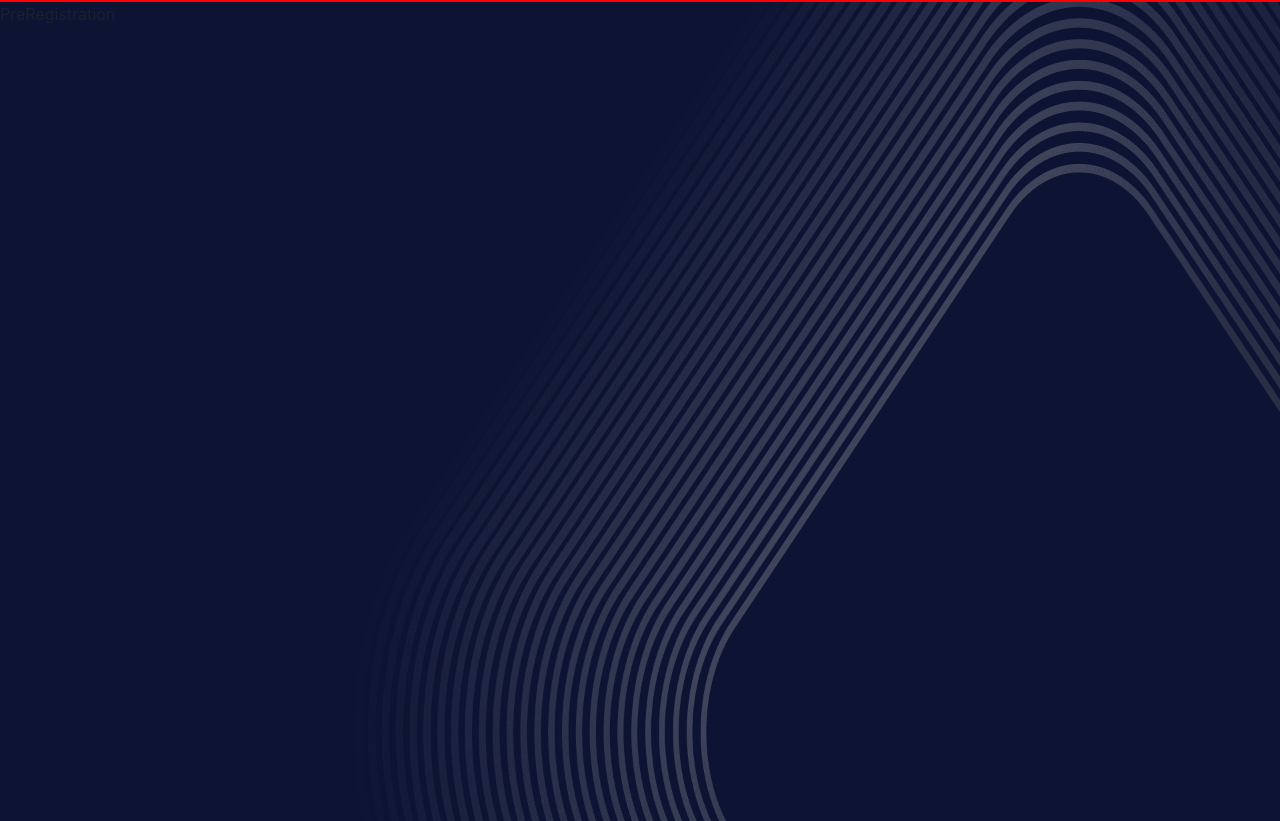
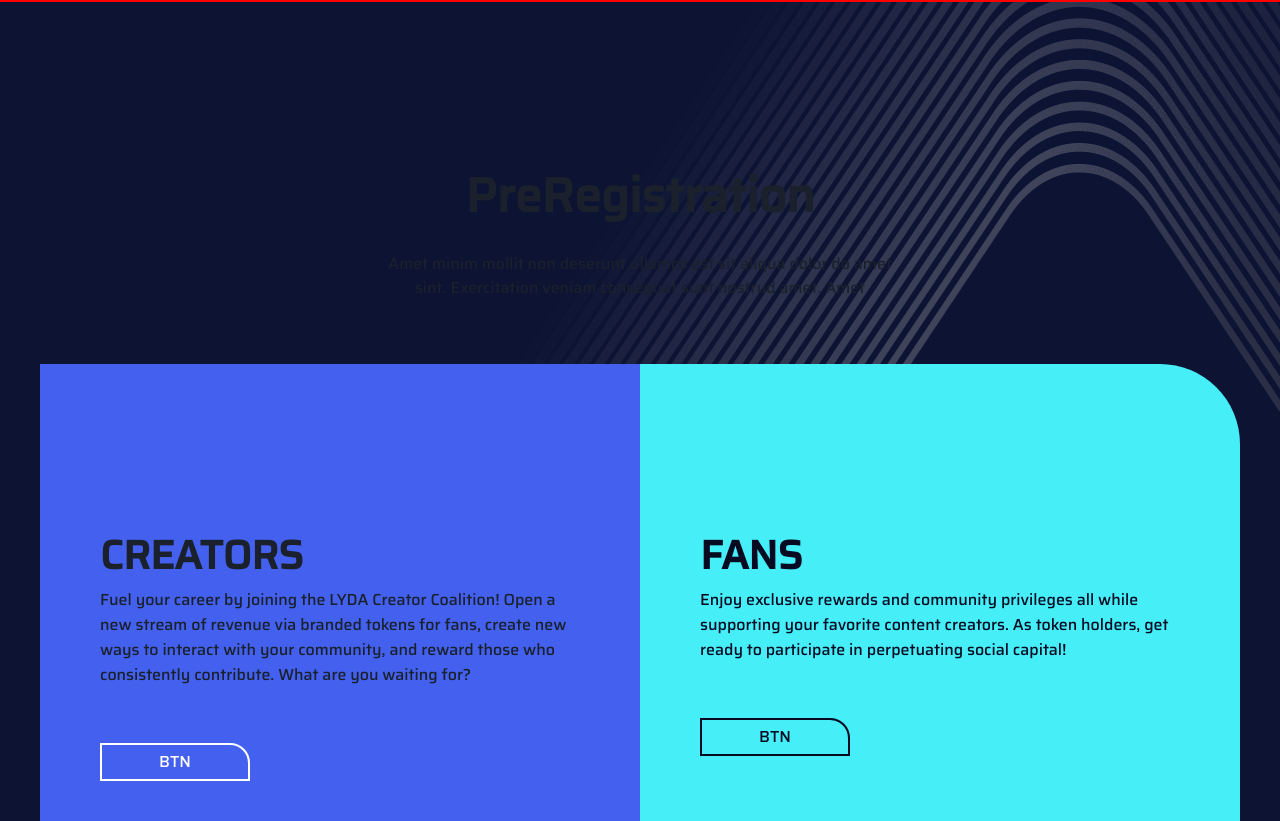
Before and after one commit to LYDA-Official/LYDA_Homepage, a React (Create React App) app: page / in a window 1280 px wide. Shown: the part 1819-2640 px from the top of the page. Built offline with nearby package versions, Linux system fonts and the light colour scheme.

Commit message:
pre registration layout finished

```diff
--- a/src/common/BasicButton.tsx
+++ b/src/common/BasicButton.tsx
@@ -13,17 +13,28 @@ type BasicButtonPtop = {
   link?: string;
   color: string;
   mr?: string;
+  border?: string;
 };
 
 export const BasicButton = (prop: BasicButtonPtop) => {
-  const { text, w, h, isDisabled, fontSize, func, style, bg, link, color, mr } = prop;
+  const {
+    text,
+    w,
+    h,
+    isDisabled,
+    fontSize,
+    func,
+    style,
+    bg,
+    link,
+    color,
+    mr,
+    border,
+  } = prop;
 
   if (link) {
-
     return (
-      <a   style={{textDecoration: 'none'}} href={link}
-
-      download="">
+      <a style={{ textDecoration: "none" }} href={link} download="">
         <Button
           _hover={{ cursor: "pointer" }}
           onClick={func}
@@ -34,7 +45,7 @@ export const BasicButton = (prop: BasicButtonPtop) => {
           bg={bg}
           mr={mr}
           borderRadius={0}
-
+          border={border}
           borderTopRightRadius={"20px"}
           fontWeight={500}
           color={color}
@@ -59,7 +70,7 @@ export const BasicButton = (prop: BasicButtonPtop) => {
       borderTopRightRadius={"20px"}
       fontWeight={500}
       color={color}
-
+      border={border}
     >
       {text}
     </Button>
--- a/src/layouts/PreRegistration.tsx
+++ b/src/layouts/PreRegistration.tsx
@@ -1,10 +1,117 @@
 import { Flex, Text } from "@chakra-ui/react";
 import React from "react";
 import bg from "../assets/bg.png";
+import theme from "../theme/index";
+import { BasicButton } from "../common/BasicButton";
 export const PreRegistration = () => {
   return (
-    <Flex bg={"blue.400"} backgroundImage={bg} backgroundSize={'100% 1022px'}  h={"1022px"}>
-      <Text w={"100vw"}>PreRegistration</Text>
+    <Flex
+      bg={"blue.400"}
+      backgroundImage={bg}
+      backgroundSize={"100% 1022px"}
+      h={"1022px"}
+      justifyContent={"center"}
+      px={"auto"}
+      flexDir={"column"}
+      alignItems={"center"}
+    >
+      <Flex
+        alignItems={"center"}
+        justifyContent={"center"}
+        w={"100%"}
+        fontFamily={theme.fonts.main}
+        fontStyle={"normal"}
+        flexDir={"column"}
+        mb={"64px"}
+      >
+        {" "}
+        <Text fontWeight={600} fontSize={"48px"} mb={"20px"}>
+          PreRegistration
+        </Text>
+        <Text
+          fontSize={"16px"}
+          fontWeight={400}
+          w={"539px"}
+          textAlign={"center"}
+        >
+          Amet minim mollit non deserunt ullamco est sit aliqua dolor do amet
+          sint. Exercitation veniam consequat sunt nostrud amet. Amet
+        </Text>
+      </Flex>
+      <Flex w={"100%"} justifyContent={"center"} fontFamily={theme.fonts.main}>
+        <Flex
+          flexDir={"column"}
+          h={"502px"}
+          w={"600px"}
+          pt={"160px"}
+          px={"60px"}
+          _hover={{
+            background:
+              "linear-gradient(134.5deg, #55C2FF -23.18%, #4361EE 94.24%)",
+            boxShadow: "0px 16px 56px rgba(19, 90, 95, 0.75)",
+          }}
+          bg={"purple.0"}
+        >
+          <Text
+            fontWeight={600}
+            fontSize={"40px"}
+            fontStyle={"normal"}
+            lineHeight={"63px"}
+          >
+            CREATORS
+          </Text>
+          <Text
+            fontWeight={400}
+            fontSize={"16px"}
+            fontStyle={"normal"}
+            lineHeight={"25px"}
+            mb={'56px'}
+          >
+            Fuel your career by joining the LYDA Creator Coalition! Open a new
+            stream of revenue via branded tokens for fans, create new ways to
+            interact with your community, and reward those who consistently
+            contribute. What are you waiting for?
+          </Text>
+          <BasicButton text="BTN" color="white.0" bg="transparent" border="2px solid #ffffff"/>
+        </Flex>
+
+        <Flex
+          h={"502px"}
+          px={"60px"}
+          w={"600px"}
+          flexDir={"column"}
+          pt={"160px"}
+          bg={"blue.0"}
+          borderTopRightRadius={"80px"}
+          color={theme.colors.blue[200]}
+          _hover={{
+            background:
+              "linear-gradient(139.33deg, #82FFB4 -57.9%, #07F1FF 98.53%)",
+            boxShadow: "0px 16px 56px rgba(3, 23, 115, 0.75)",
+          }}
+        >
+          <Text
+            fontWeight={600}
+            fontSize={"40px"}
+            fontStyle={"normal"}
+            lineHeight={"63px"}
+          >
+            FANS
+          </Text>
+          <Text
+            fontWeight={400}
+            fontSize={"16px"}
+            fontStyle={"normal"}
+            lineHeight={"25px"}
+            mb={'56px'}
+          >
+            Enjoy exclusive rewards and community privileges all while
+            supporting your favorite content creators. As token holders, get
+            ready to participate in perpetuating social capital!
+          </Text>
+          <BasicButton text="BTN" color="blue.200" bg="transparent" border="2px solid #060B22"/>
+        </Flex>
+      </Flex>
     </Flex>
   );
 };
--- a/src/layouts/WhatIsLyda.tsx
+++ b/src/layouts/WhatIsLyda.tsx
@@ -12,7 +12,7 @@ export const WhatIsLyda = () => {
       h={"790px"}
       justifyContent={"center"}
       px={"auto"}
-      py={"120px"}
+
     >
       <Flex
       alignItems={"center"}>
@@ -30,7 +30,7 @@ export const WhatIsLyda = () => {
           <Text
             mt={"32px"}
             fontSize={"16px"}
-            fontWeight={400}
+            fontWeight={300}
             w={"437px"}
             lineHeight={"25px"}
             mb={"50px"}
```
